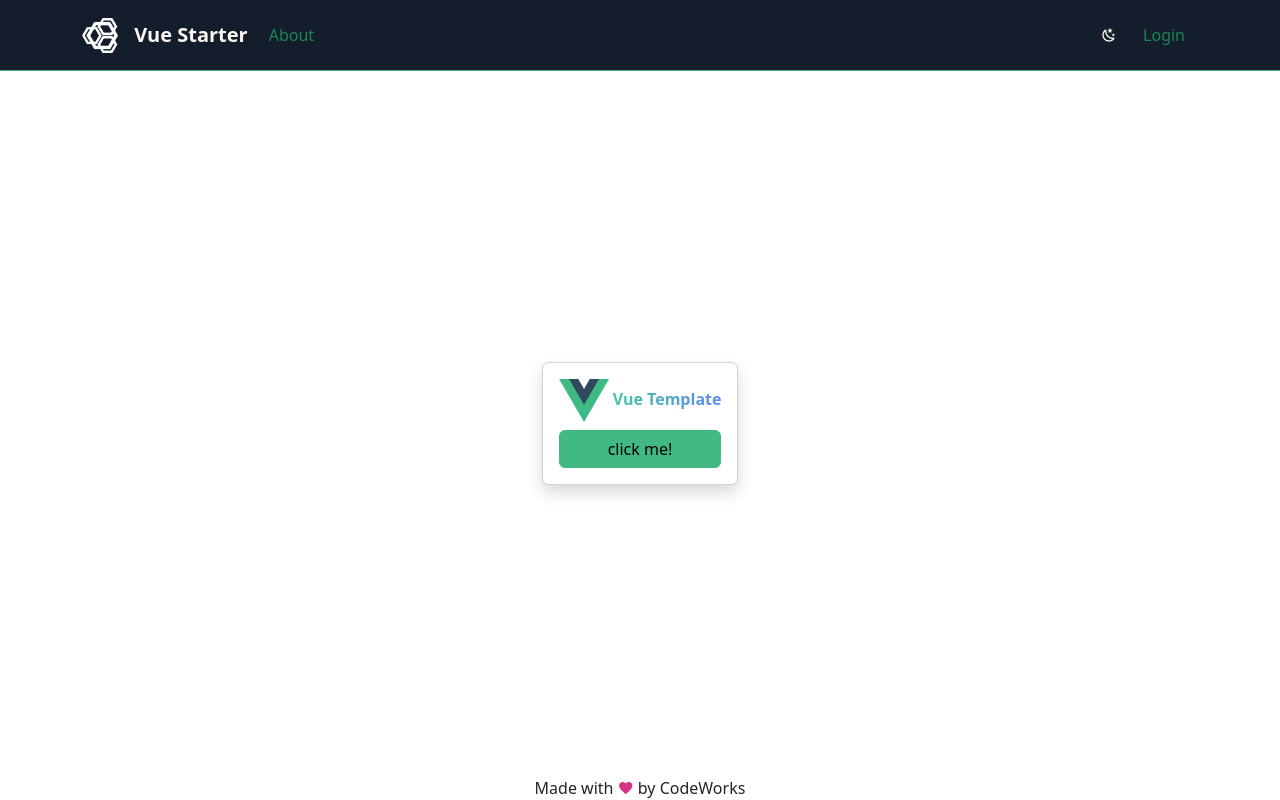
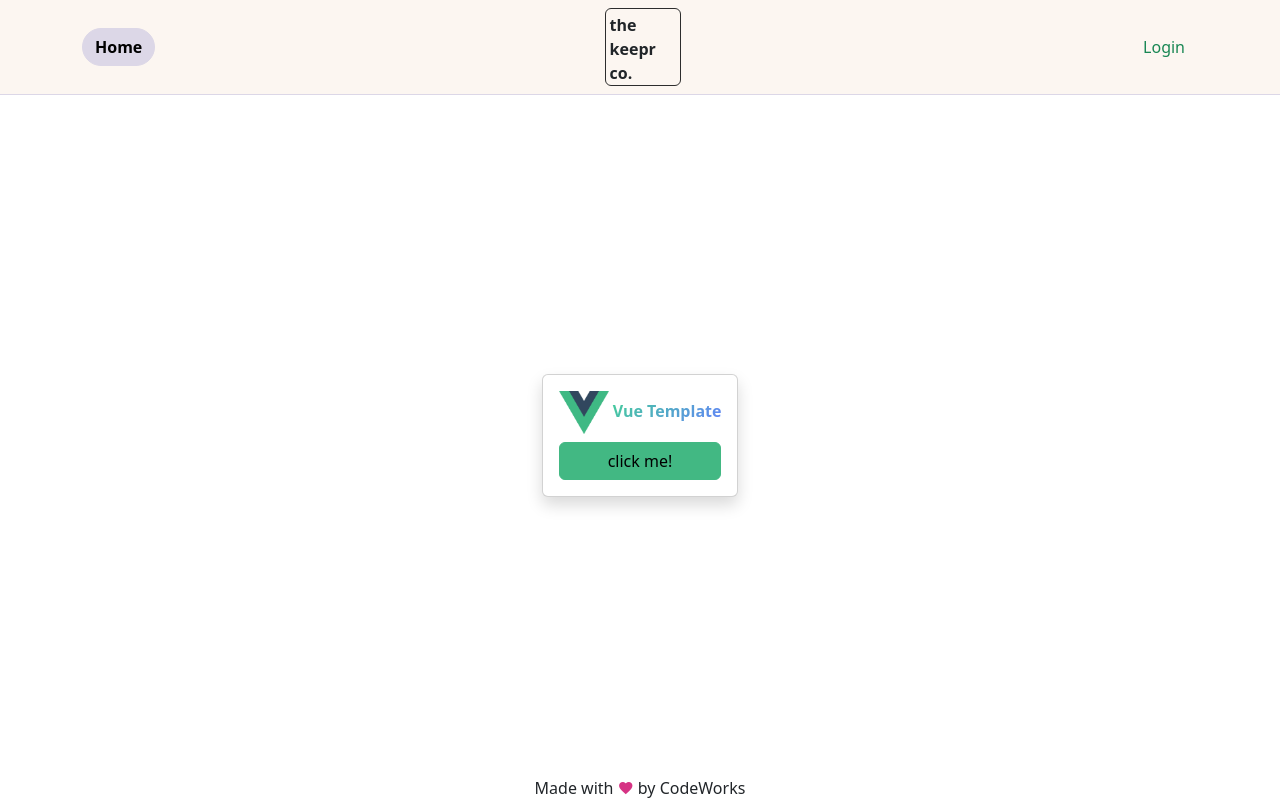
Before and after one commit to RMWernsing/keepr, a Vue app in the folder client/: page / in a window 1280 px wide. Built offline with nearby package versions, Linux system fonts and the light colour scheme; what @bcwdev/auth0provider-client would draw is missing.

Commit message:
started styling nav bar :client

```diff
--- a/client/src/components/Login.vue
+++ b/client/src/components/Login.vue
@@ -24,8 +24,8 @@ function logout() {
       <div class="dropdown">
         <div role="button" class="bg-dark selectable no-select" data-bs-toggle="dropdown" aria-expanded="false"
           title="open account menu">
-          <div v-if="account?.picture || identity?.picture">
-            <img :src="account?.picture || identity?.picture" alt="account photo" height="40" class="user-img" />
+          <div v-if="account?.picture || identity?.picture" class="bg-light">
+            <img :src="account?.picture || identity?.picture" alt="account photo" height="40" class="user-img shadow" />
           </div>
         </div>
         <div class="dropdown-menu dropdown-menu-sm-end dropdown-menu-start p-0" role="menu" title="account menu">
--- a/client/src/components/Navbar.vue
+++ b/client/src/components/Navbar.vue
@@ -17,35 +17,33 @@ watch(theme, () => {
 </script>
 
 <template>
-  <nav class="navbar navbar-expand-md bg-codeworks border-bottom border-vue">
-    <div class="container gap-2">
-      <RouterLink :to="{ name: 'Home' }" class="d-flex align-items-center text-light">
-        <img class="navbar-brand" alt="logo" src="/img/cw-logo.png" height="45" />
-        <b class="fs-5">Vue Starter</b>
+  <nav class="navbar navbar-expand-md bg-light border-bottom border-secondary">
+    <div class="container gap-2 d-flex justify-content-between">
+      <div>
+        <RouterLink :to="{ name: 'Home' }" class="d-flex align-items-center text-dark">
+          <button class="btn btn-secondary rounded-pill fw-bold" title="Navigate to Home">Home</button>
         </RouterLink>
+      </div>
+      <div class="border border-dark rounded p-1 pe-4 pb-0">
+        <span class="fw-bold">the <br> keepr <br> co.</span>
+      </div>
+      <div>
         <!-- collapse button -->
         <button class="navbar-toggler" type="button" data-bs-toggle="collapse" data-bs-target="#navbar-links"
           aria-controls="navbarText" aria-expanded="false" aria-label="Toggle navigation">
-        <span class="mdi mdi-menu text-light"></span>
+          <span class="mdi mdi-menu text-dark"></span>
         </button>
         <!-- collapsing menu -->
         <div class="collapse navbar-collapse " id="navbar-links">
           <ul class="navbar-nav">
             <li>
-            <RouterLink :to="{ name: 'About' }" class="btn text-green selectable">
-              About
-            </RouterLink>
             </li>
           </ul>
           <!-- LOGIN COMPONENT HERE -->
           <div class="ms-auto">
-          <button class="btn text-light" @click="toggleTheme"
-            :title="`Enable ${theme == 'light' ? 'dark' : 'light'} theme.`">
-            <i v-if="theme == 'dark'" class="mdi mdi-weather-sunny"></i>
-            <i v-if="theme == 'light'" class="mdi mdi-weather-night"></i>
-          </button>
           </div>
           <Login />
+        </div>
       </div>
     </div>
   </nav>
```
Lines whose indentation alone changed are shown as unchanged.
